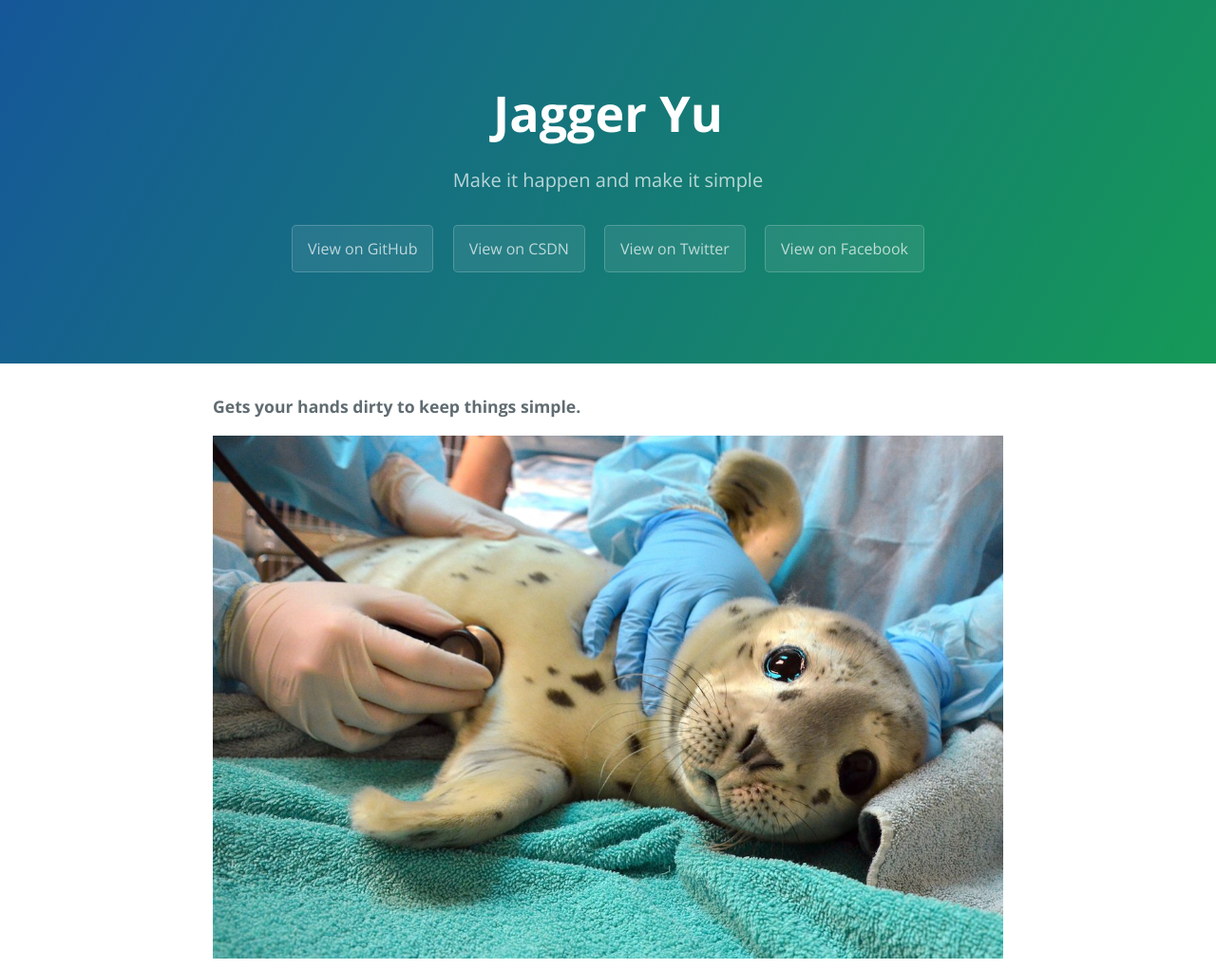
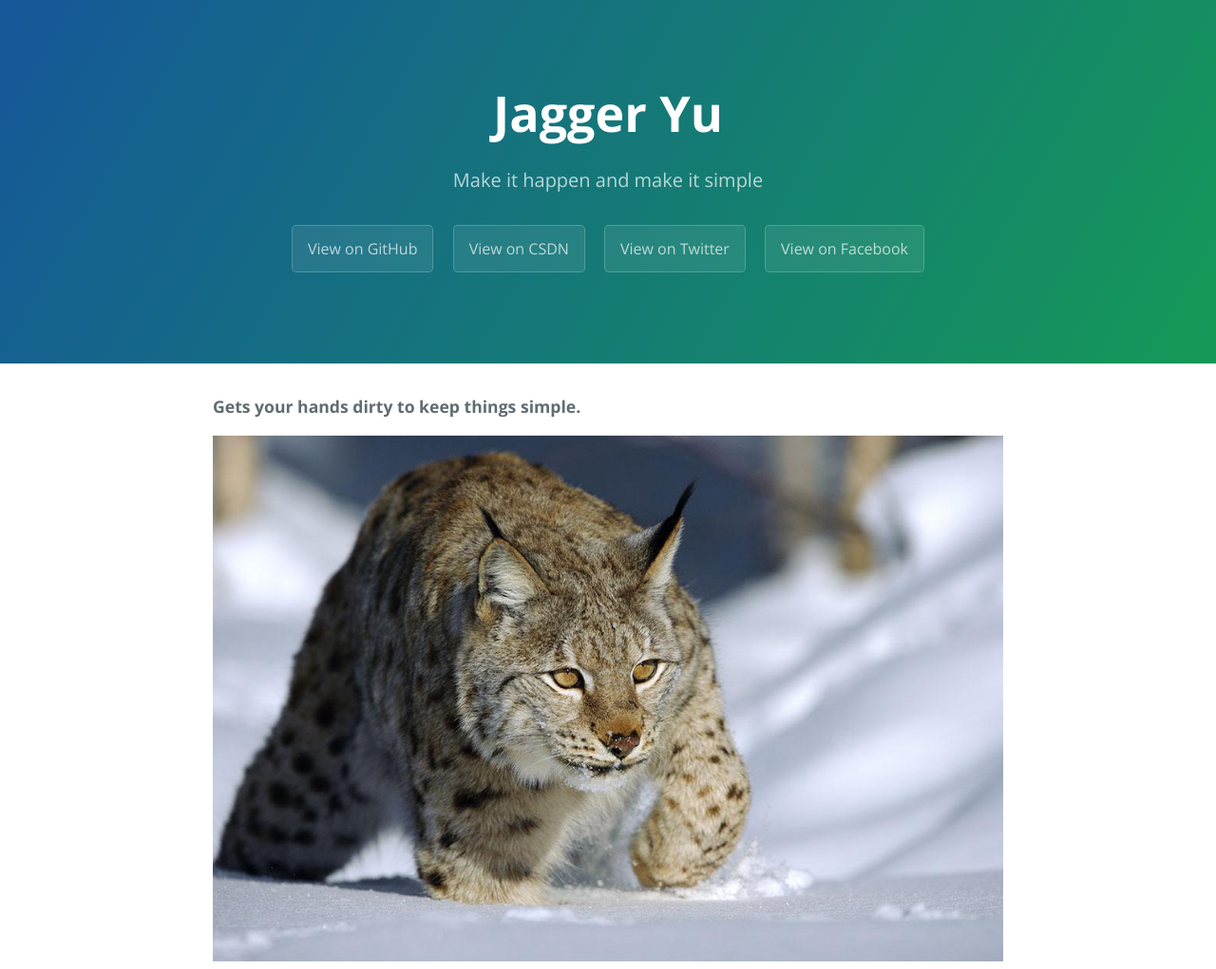
Before and after one commit to aggresss/aggresss.github.io, a website: page index.html in a window 1280 px wide. Shown: the top 1021 px of the page at 95% size. Drawn offline with nearby package versions, Linux system fonts and the light colour scheme.

Commit message:
2020-12-27 13:47:14 +08 W51D0

```diff
--- a/index.html
+++ b/index.html
@@ -22,7 +22,7 @@
     <section class="main-content">
       <p> <strong>Gets your hands dirty to keep things simple.</strong></p>
 
-      <p><a href="https:aggresss.github.io/images/DRYcDOoU8AEPIrL.jpg" target="_blank"><img src="https:aggresss.github.io/images/DRYcDOoU8AEPIrL.jpg" alt="" data-canonical-src="https://placekitten.com/g/1200/800/" style="max-width:100%;"></a></p>
+      <p><a href="https:aggresss.github.io/images/portal.jpg" target="_blank"><img src="https:aggresss.github.io/images/portal.jpg" alt="" data-canonical-src="https://placekitten.com/g/1200/800/" style="max-width:100%;"></a></p>
 
       <pre><code>-</code></pre>
 
```
Also changed, not shown: images/DRYcDOoU8AEPIrL.jpg (deleted), images/portal.jpg (added).
